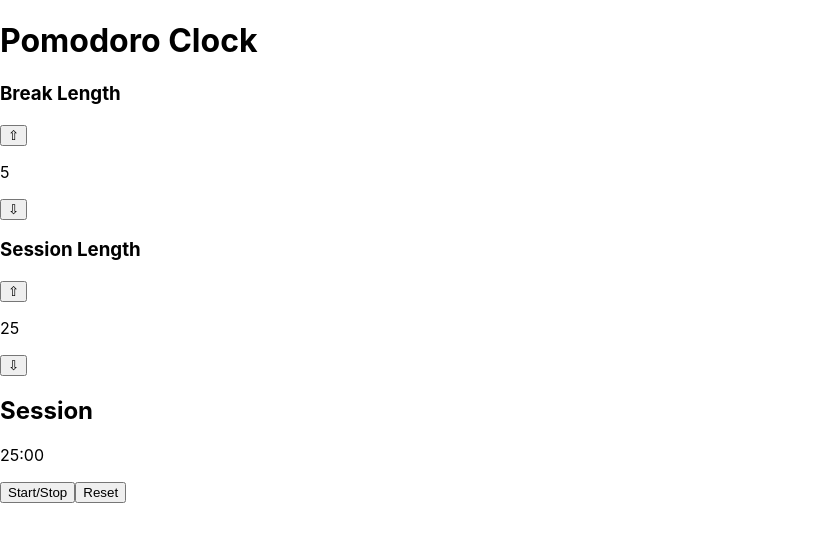
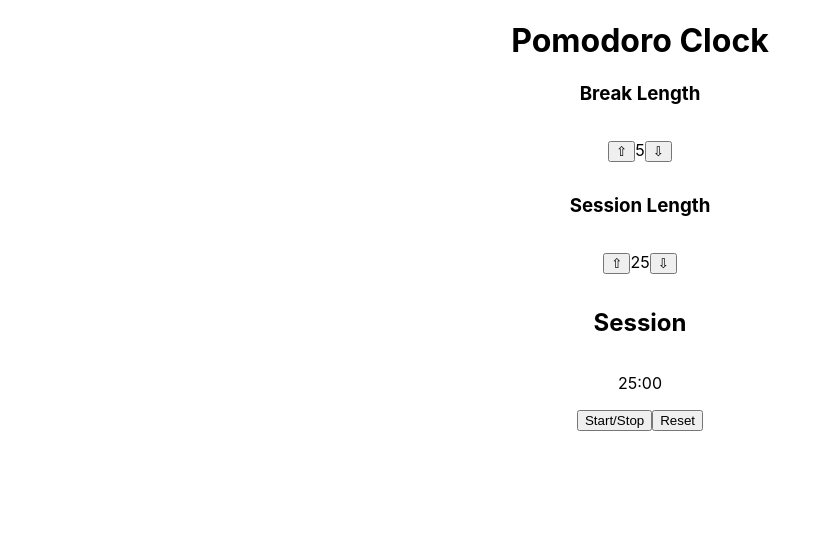
Before and after one commit to dmahely/pomodoro-clock, a React (Create React App) app: page / in a window 1280 px wide. Shown: the top 542 px of the page, without its empty margins (0-832 px from the left). Built offline with nearby package versions, Linux system fonts and the light colour scheme.

Commit message:
Add existing css

```diff
--- a/src/index.css
+++ b/src/index.css
@@ -11,3 +11,12 @@ code {
   font-family: source-code-pro, Menlo, Monaco, Consolas, 'Courier New',
     monospace;
 }
+
+#root {
+  text-align: center;
+}
+
+button,
+p {
+  display: inline-block;
+}
```
